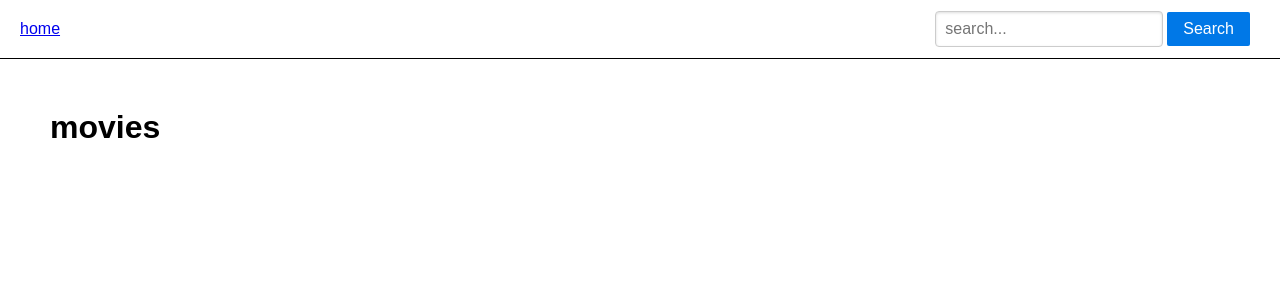
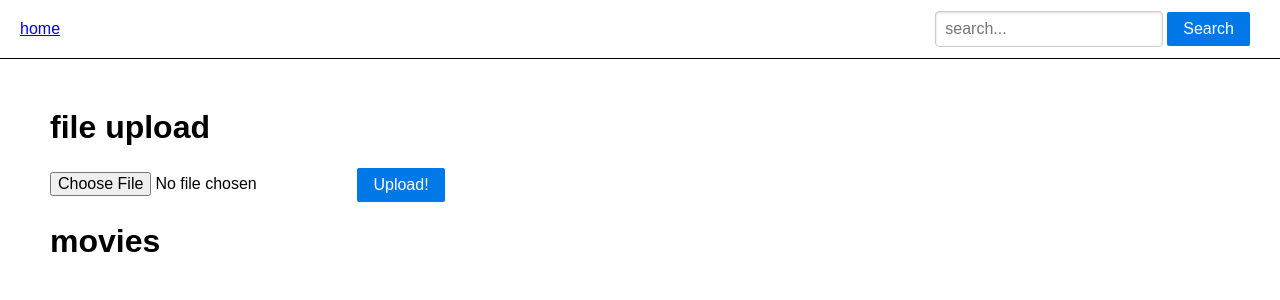
Before and after one commit to umn-5117-f18/in-class-10-08, a Flask app: page / in a window 1280 px wide. Shown: the top 300 px of the page. Run offline with Flask 2, Linux system fonts and the light colour scheme; data that the repository does not hold is empty; some libraries are stand-ins or nearby versions.

Commit message:
basic upload form

```diff
--- a/app.py
+++ b/app.py
@@ -2,6 +2,7 @@ import os
 
 from flask import Flask, abort, jsonify, redirect, render_template, request, url_for
 import psycopg2
+from werkzeug.utils import secure_filename
 
 import db
 
@@ -17,10 +18,40 @@ def page_not_found(error):
 
 @app.route('/')
 def home():
+    app.logger.info("home")
     with db.get_db_cursor() as cur:
         cur.execute("SELECT * FROM movie")
         movies = [record for record in cur]
     return render_template("home.html", movies=movies)
+
+def allowed_file(filename):
+    return '.' in filename and \
+        filename.rsplit('.', 1)[1].lower() in ['png', 'jpg']
+
+@app.route('/upload', methods=['POST'])
+def upload():
+    # check if the post request has the file part
+    if 'file' not in request.files:
+        app.logger.warn("no file part")
+        # flash('No file part')
+        return redirect(request.url)
+    file = request.files['file']
+    # if user does not select file, browser also
+    # submit an empty part without filename
+    if file.filename == '':
+        # flash('No selected file')
+        app.logger.warn("no selected file")
+        return redirect(request.url)
+    if file and allowed_file(file.filename):
+        filename = secure_filename(file.filename)
+
+        app.logger.info(f"ready to save file {filename}")
+        #
+        # file.save(os.path.join(app.config['UPLOAD_FOLDER'], filename))
+        # return redirect(url_for('uploaded_file',
+        #                         filename=filename))
+    return redirect(url_for("home"))
+
 
 @app.route('/movies/<movie_id>')
 def movie(movie_id):
--- a/templates/base.html
+++ b/templates/base.html
@@ -4,7 +4,7 @@
   <link rel="stylesheet" href="https://unpkg.com/purecss@1.0.0/build/pure-min.css" integrity="sha384-nn4HPE8lTHyVtfCBi5yW9d20FjT8BJwUXyWZT9InLYax14RDjBj46LmSztkmNP9w" crossorigin="anonymous">
   <link rel="stylesheet" href="/static/style.css" />
   <meta name="viewport" content="width=device-width, initial-scale=1">
-  <title>{% block title %}{% endblock %} | 5117 10-01</title>
+  <title>{% block title %}{% endblock %} | 5117 10-08</title>
 </head>
 <body>
   <div id="menu">
--- a/templates/home.html
+++ b/templates/home.html
@@ -3,6 +3,15 @@
 {% block title %}home{% endblock %}
 
 {% block content %}
+
+<h1>file upload</h1>
+
+<form class="pure-form" action="/upload" method="post" enctype="multipart/form-data">
+    <input type="file" name="file">
+    <!-- <input type="submit" value="Upload"> -->
+    <button type="submit" class="pure-button pure-button-primary">Upload!</button>
+</form>
+
 
 <h1>movies</h1>
 
```
Also changed, not shown: README.md.
